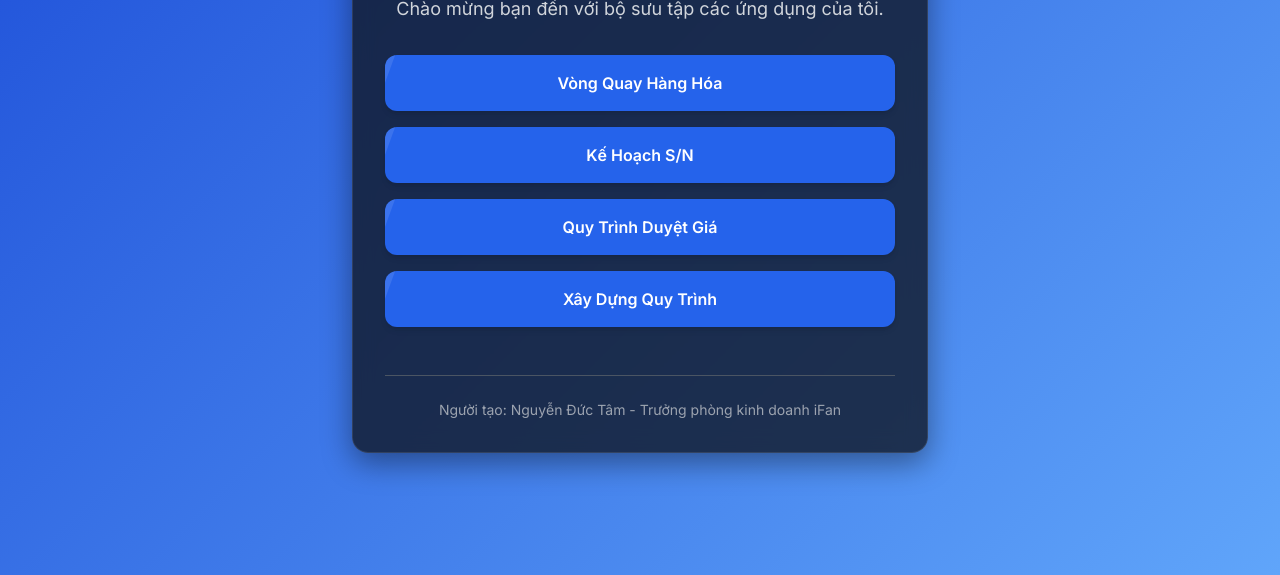
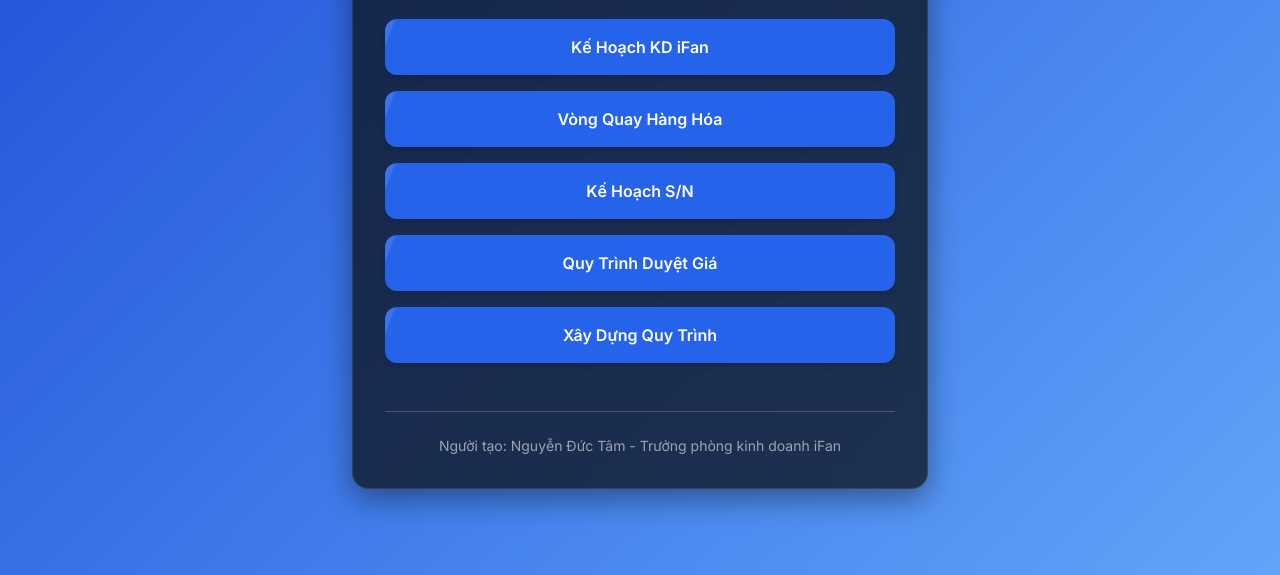
Before and after one commit to tamnd93/nghenang, a plain HTML site: page index.html in a window 1280 px wide. Shown: the part 225-800 px from the top of the page. Drawn offline with nearby package versions, Linux system fonts and the light colour scheme.

Commit message:
Update index.html

```diff
--- a/index.html
+++ b/index.html
@@ -60,6 +60,9 @@
 
         <div class="space-y-4">
             <!-- Tất cả các đường link đến các file HTML của bạn với cùng một màu sắc và hiệu ứng -->
+            <a href="kehoachkinhdoanhifan.html" class="menu-link block w-full bg-blue-600 hover:bg-blue-700 text-white font-semibold py-4 px-6 rounded-xl shadow-md">
+                Kế Hoạch KD iFan
+            </a>
             <a href="vongquayhanghoa.html" class="menu-link block w-full bg-blue-600 hover:bg-blue-700 text-white font-semibold py-4 px-6 rounded-xl shadow-md">
                 Vòng Quay Hàng Hóa
             </a>
```
